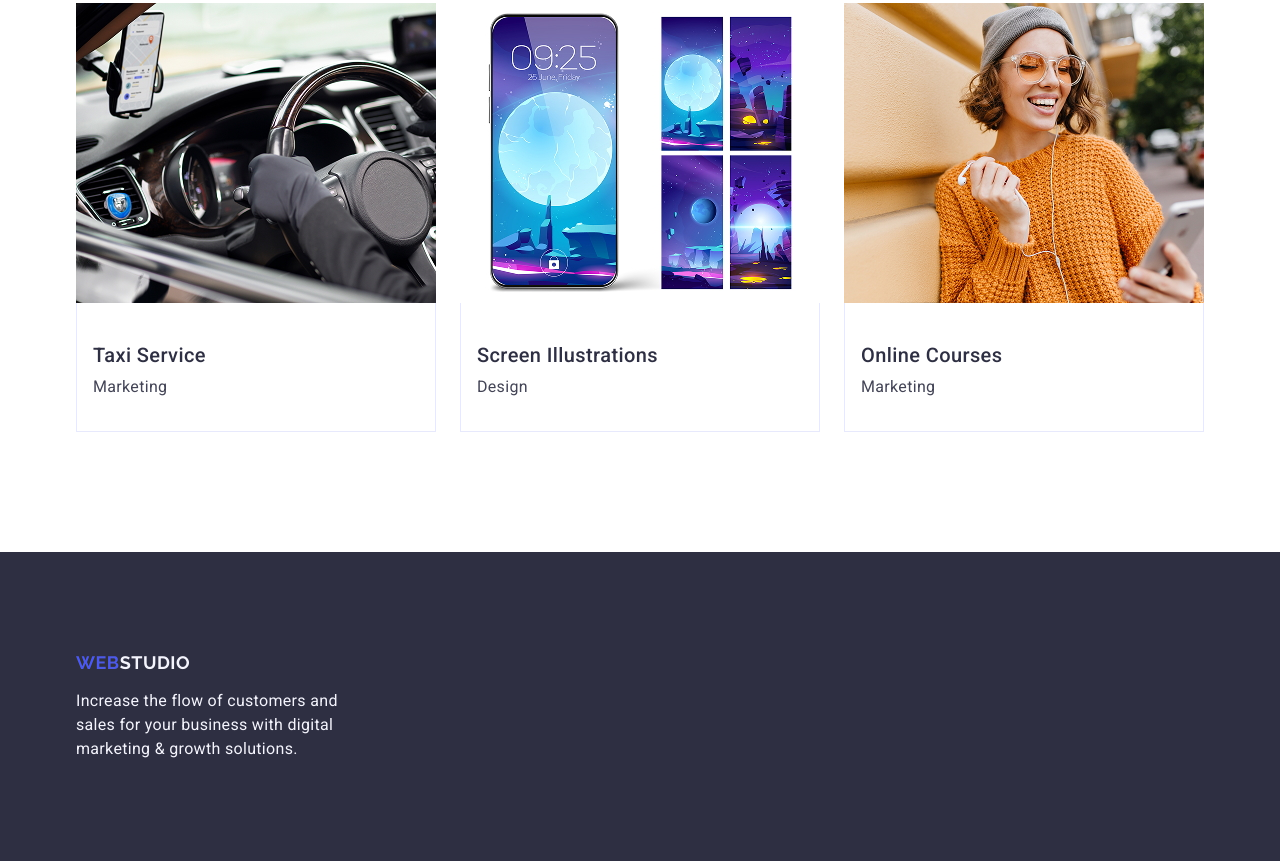
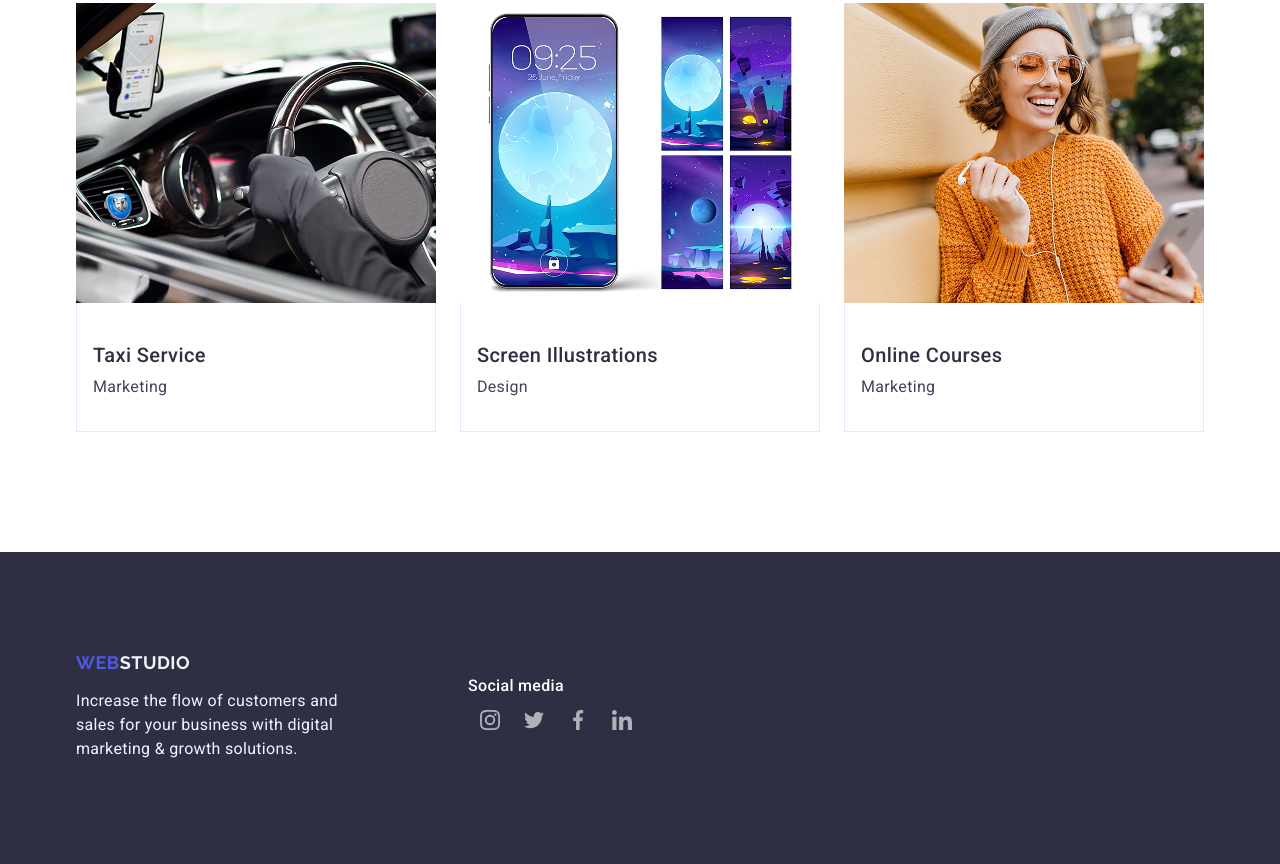
Before and after one commit to stanislavNemch/goit-markup-hw-04, a plain HTML site: page index.html in a window 1280 px wide. Shown: the part 2623-3487 px from the top of the page. Drawn offline with nearby package versions, Linux system fonts and the light colour scheme.

Commit message:
footer done

```diff
--- a/css/styles.css
+++ b/css/styles.css
@@ -294,7 +294,6 @@ button:focus {
     align-items: center;
     justify-content: center;
     flex-direction: row;
-  gap: 8px;
 }
 
 .media-link {
@@ -313,7 +312,8 @@ button:focus {
     --color4: #ffffff;
 }
 
-.team-media-icon {
+.team-media-icon,
+.footer-media-icon {
     width: 20px;
     height: 20px;
     transition: fill 250ms cubic-bezier(0.4, 0, 0.2, 1);
@@ -359,6 +359,28 @@ button:focus {
     max-width: 264px;
 }
 
+.footer-title {
+    font-weight: 500;
+    font-size: 16px;
+    line-height: 1.5;
+    color: #fff;
+}
+
+.footer-container {
+    display: flex;
+    justify-content: start;
+    align-items: center;
+    flex-direction: row;
+    gap: 8px;
+}
+
+.footer-block-logo {
+    width: 264px;
+    height: 112px;
+    margin-right: 120px;
+    padding: 0;
+}
+
 .visually-hidden {
     position: absolute;
     width: 1px;
--- a/index.html
+++ b/index.html
@@ -307,10 +307,49 @@
 
     <footer class="block-footer">
         <div class="container">
-            <a href="./index.html" class="logo-footer">Web<span class="span-footer">Studio</span></a>
-            <p class="text-footer">Increase the flow of customers and sales for your business with digital marketing &
-                growth
-                solutions.</p>
+            <div class="flex-block footer-container">
+                <div class="footer-block-logo">
+                    <a href="./index.html" class="logo-footer">Web<span class="span-footer">Studio</span></a>
+                    <p class="text-footer">Increase the flow of customers and sales for your business with digital
+                        marketing
+                        &
+                        growth
+                        solutions.</p>
+                </div>
+                <div class="footer-block-icon">
+                    <h3 class="footer-title">Social media</h3>
+                    <ul class="social-block-list">
+                        <li>
+                            <a href="#" class="media-link">
+                                <svg class="footer-media-icon">
+                                    <use href="./images/icons.svg#instagram"></use>
+                                </svg>
+                            </a>
+                        </li>
+                        <li>
+                            <a href="#" class="media-link">
+                                <svg class="footer-media-icon">
+                                    <use href="./images/icons.svg#twitter"></use>
+                                </svg>
+                            </a>
+                        </li>
+                        <li>
+                            <a href="#" class="media-link">
+                                <svg class="footer-media-icon">
+                                    <use href="./images/icons.svg#facebook"></use>
+                                </svg>
+                            </a>
+                        </li>
+                        <li>
+                            <a href="#" class="media-link">
+                                <svg class="footer-media-icon">
+                                    <use href="./images/icons.svg#linkedin"></use>
+                                </svg>
+                            </a>
+                        </li>
+                    </ul>
+                </div>
+            </div>
         </div>
     </footer>
 </body>
```
Lines whose indentation alone changed are shown as unchanged.
